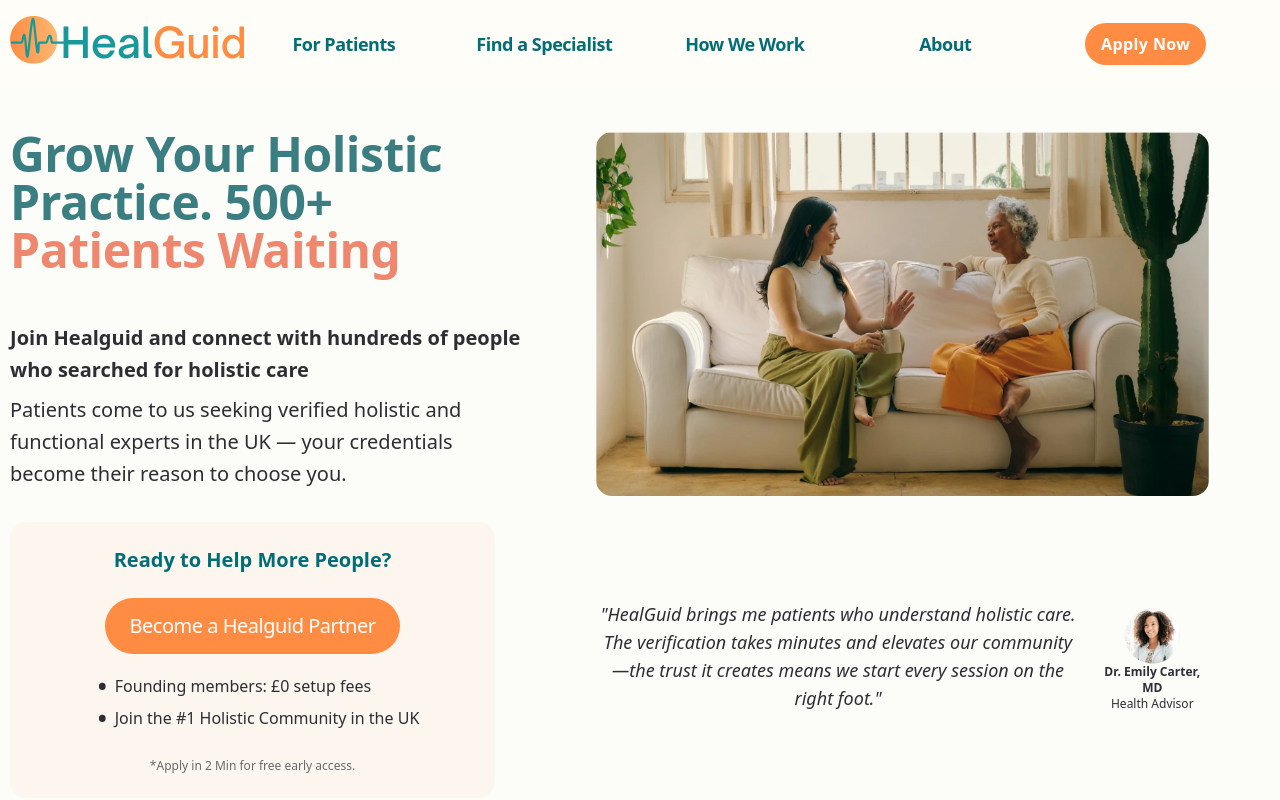
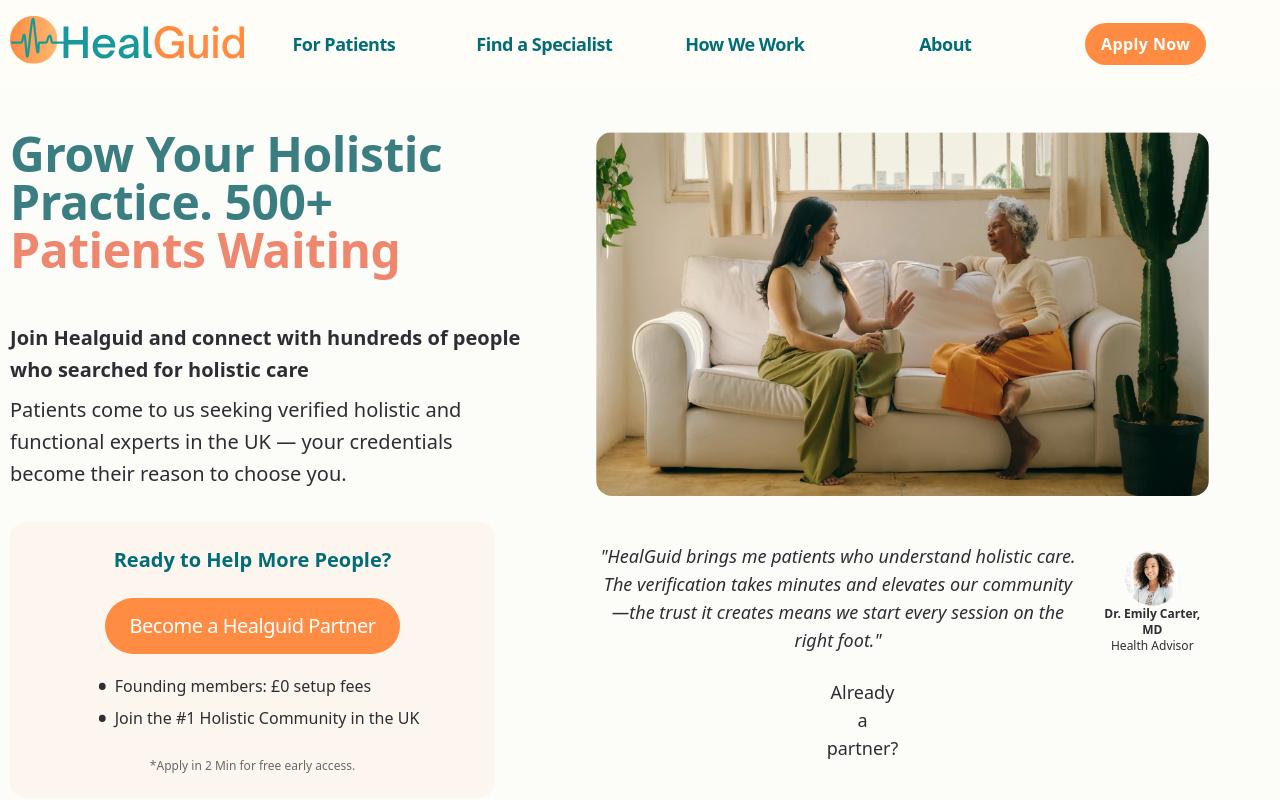
Before and after one commit to Danielvermel/helaguid-next, a Next.js app: page /partners in a window 1280 px wide. Shown: the top 800 px of the page. Built offline with nearby package versions, Linux system fonts and the light colour scheme.

Commit message:
sentence edit

```diff
--- a/src/components/sections/Hero.jsx
+++ b/src/components/sections/Hero.jsx
@@ -214,6 +214,19 @@
                         )} */}
                         <div className="lg:mr-20">
                             <div className="flex flex-wrap lg:justify-center items-center lg:mt-auto max-lg:mt-8 w-full">
+                                <span
+                                    className={`
+                                    text-lg max-lg:justify-center max-lg:mb-4 tracking-2 mb-3 mt-4 text-center w-full
+                                    ${
+                                        data.type.includes("partner")
+                                            ? "lg:basis-1/2 lg:my-4 max-lg:basis-full"
+                                            : "basis-full"
+                                    }
+                                `}
+                                >
+                                    Already a partner?
+                                </span>
+
                                 {/* <span
                                     className={`
                                     text-lg max-lg:justify-center max-lg:mb-4 tracking-2 mb-3 mt-4 text-center w-full
@@ -283,7 +296,6 @@
                                         ➔ email is not valid!
                                     </span>
                                 )} */}
-
                                 {/* <span className="text-xs block opacity-70 text-center w-full mt-2">
                                     {data.hero.newsletter.privacyPolicy}
                                 </span> */}
--- a/src/constants/general.jsx
+++ b/src/constants/general.jsx
@@ -365,6 +365,6 @@
         subTitle: "We will keep pushing forward...",
         description:
             "...Until evidence-based holistic care becomes accessible to all. \n Until healthcare is driven by patient needs and practitioner expertise. \n Until practitioners can breathe easier and patients feel truly seen, supported, and hopeful.",
-        text: "This isn't just our mission—it's our life's work.",
+        text: "This isn't just our mission,it's our life's work.",
     },
 };
```
